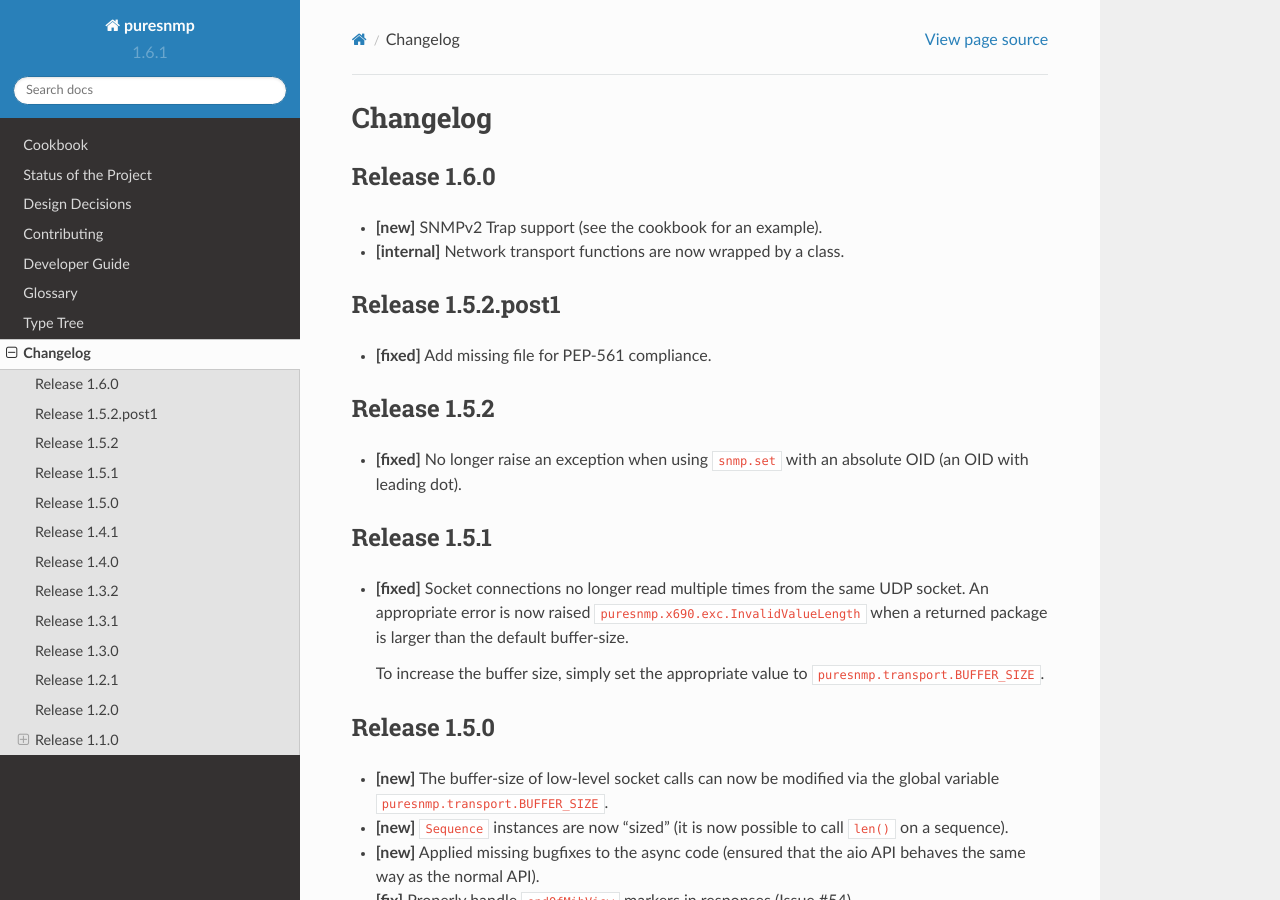
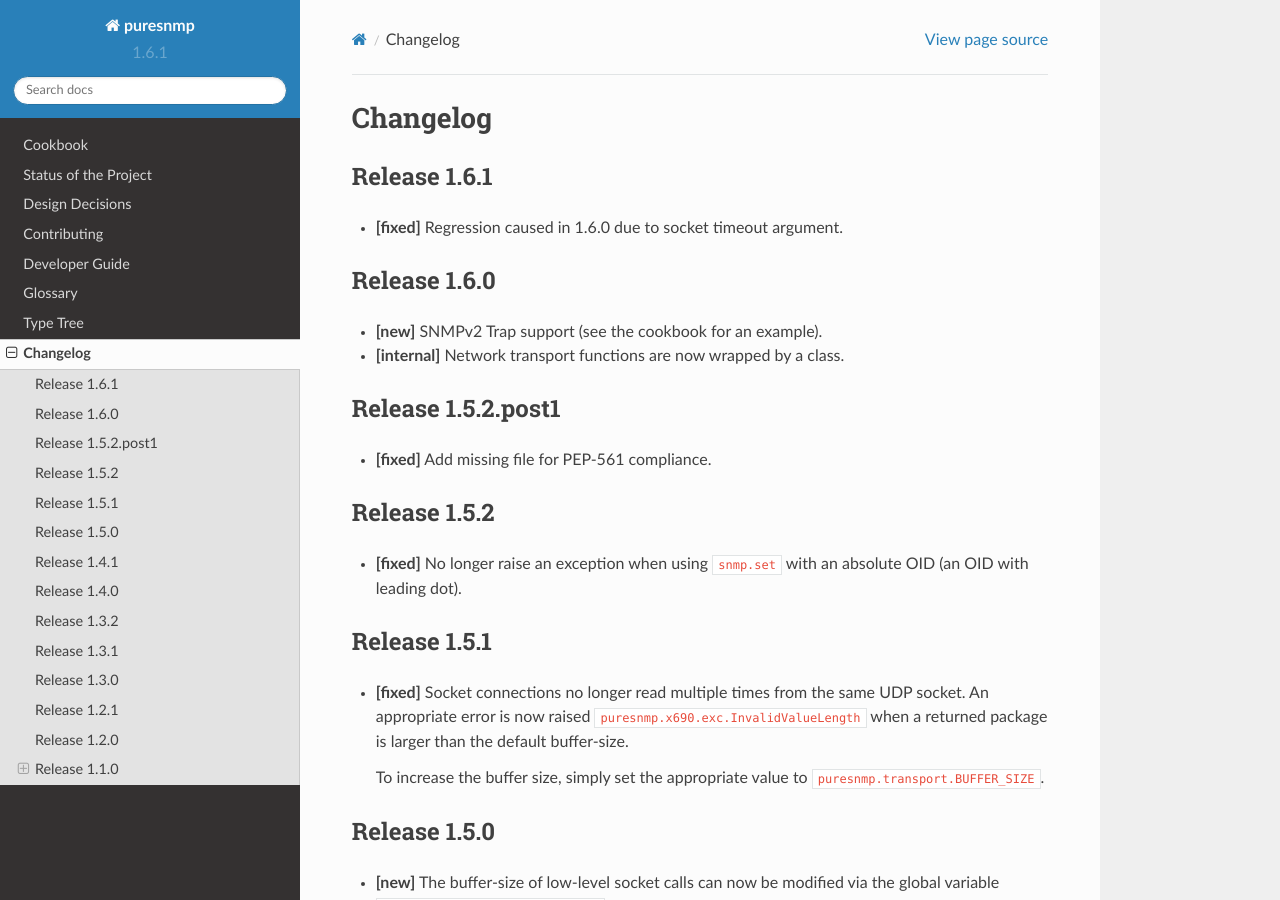
Before and after one commit to exhuma/puresnmp, a Sphinx documentation site: the page built from docs/changelog.rst, in a window 1280 px wide and 900 px high. Built offline with Sphinx 7.4.7 and the Read the Docs theme 2.0.0, drawn with Linux system fonts in a browser that asks for light colours.

Commit message:
Update changelog

```diff
--- a/docs/changelog.rst
+++ b/docs/changelog.rst
@@ -1,5 +1,10 @@
 Changelog
 =========
+
+Release 1.6.1
+~~~~~~~~~~~~~
+
+* **[fixed]** Regression caused in 1.6.0 due to socket timeout argument.
 
 Release 1.6.0
 ~~~~~~~~~~~~~
```
